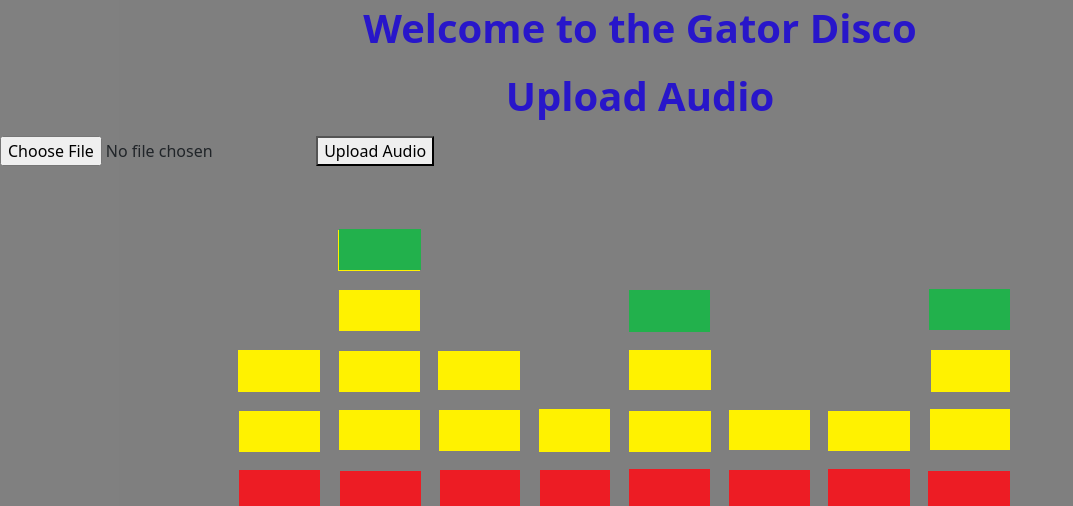
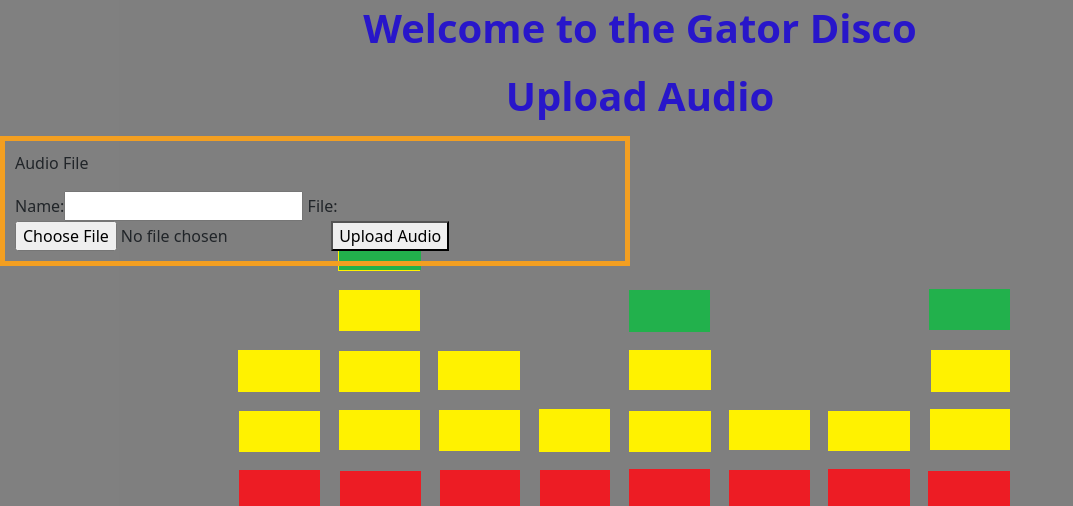
Before and after one commit to XavierJEsteve/GatorDisco, a Django app: page /upload/audio/ in a window 1280 px wide. Shown: the top 506 px of the page, without its empty margins (0-1073 px from the left). Run offline with Django 3.2, Linux system fonts and the light colour scheme.

Commit message:
User is first directed to index of files present on disk, and can then navigate to upload page of choice. Both will redirect to index upon POST

```diff
--- a/disco_server/fileshare/forms.py
+++ b/disco_server/fileshare/forms.py
@@ -1,9 +1,17 @@
+'''
+https://developer.mozilla.org/en-US/docs/Learn/Server-side/Django/Forms
+'''
 from django.db import models
 from django.db.models.base import Model
 from django.forms import ModelForm, fields
-from .models import SynthModel
+from .models import SynthModel, AudioModel
 
 class SynthForm(ModelForm):
     class Meta:
         model = SynthModel
         fields = '__all__'
+
+class AudioForm(ModelForm):
+    class Meta:
+        model = AudioModel
+        fields = '__all__'
--- a/disco_server/fileshare/models.py
+++ b/disco_server/fileshare/models.py
@@ -5,6 +5,9 @@
 class AudioModel(Model):
     name = models.CharField(null=True, max_length=16)
     file = models.FileField()
+
+    def __str__(self):
+        return self.name
 
 class SynthModel(Model):
     name        = models.CharField(null=True, max_length=16)
--- a/disco_server/fileshare/urls.py
+++ b/disco_server/fileshare/urls.py
@@ -3,7 +3,7 @@
 from . import views
 
 urlpatterns = [
-        path('index/', views.index),
-        path('audio/', views.upload_audio),
-        path('config/', views.upload_config)
+        path('index/', views.index, name='index'),
+        path('audio/', views.upload_audio, name='upload_audio'),
+        path('config/', views.upload_config, name='upload_config')
 ]
--- a/disco_server/fileshare/views.py
+++ b/disco_server/fileshare/views.py
@@ -1,8 +1,9 @@
-from django.shortcuts import render
+from os import name
+from django.shortcuts import redirect, render
 from django.http import HttpResponse
 from django.core.files.storage import FileSystemStorage
 from django.utils.datastructures import MultiValueDictKeyError
-from .forms import SynthForm
+from .forms import AudioForm, SynthForm
 from .models import AudioModel, SynthModel
 
 # Create your views here.
@@ -36,14 +37,25 @@
 
 def upload_audio(request):
 
+
         if request.method == 'POST':
-
+                audioform = AudioForm(request.POST, request.FILES)
+                if audioform.is_valid():
+                        audioform.save()
                 try:
+                        # Save audio file to media folder
                         uploaded_file = request.FILES['file'] # Dictionary key is based on HTML form <input name=*****> \
                         fs = FileSystemStorage()
                         fs.save(uploaded_file.name, uploaded_file)
+                        print(uploaded_file.name, uploaded_file)
+                        # Save audio file to db
+                        return redirect('index')
 
                 except MultiValueDictKeyError:
                         print("Bad audio file")
+        else:
+                audioform = AudioForm()
 
-        return render(request, 'upload_audio.html',)
+        return render(request, 'upload_audio.html',{
+                'audioform': audioform
+        })
--- a/disco_server/templates/upload_audio.html
+++ b/disco_server/templates/upload_audio.html
@@ -2,9 +2,14 @@
 
 {% block content_upload %}
     <h1> Upload Audio</h1>
-    <form method="post" enctype="multipart/form-data">
-        {% csrf_token %}
-        <input type="file" name="audio_file">
-        <button type="submit">Upload Audio</button>
-    </form>
+    <div class="div-forms">
+        <div class="div-form">
+            <p>Audio File</p>
+            <form method="post" enctype="multipart/form-data">
+                {% csrf_token %}
+                {{ audioform }}
+                <button type="submit">Upload Audio</button>
+            </form>
+        </div>
+    </div>
 {% endblock %}
```
Also changed, not shown: disco_server/templates/index.html (+6 -2 lines), disco_server/templates/upload.html (added, +24 -0 lines), disco_server/db.sqlite3, 1 other file.
